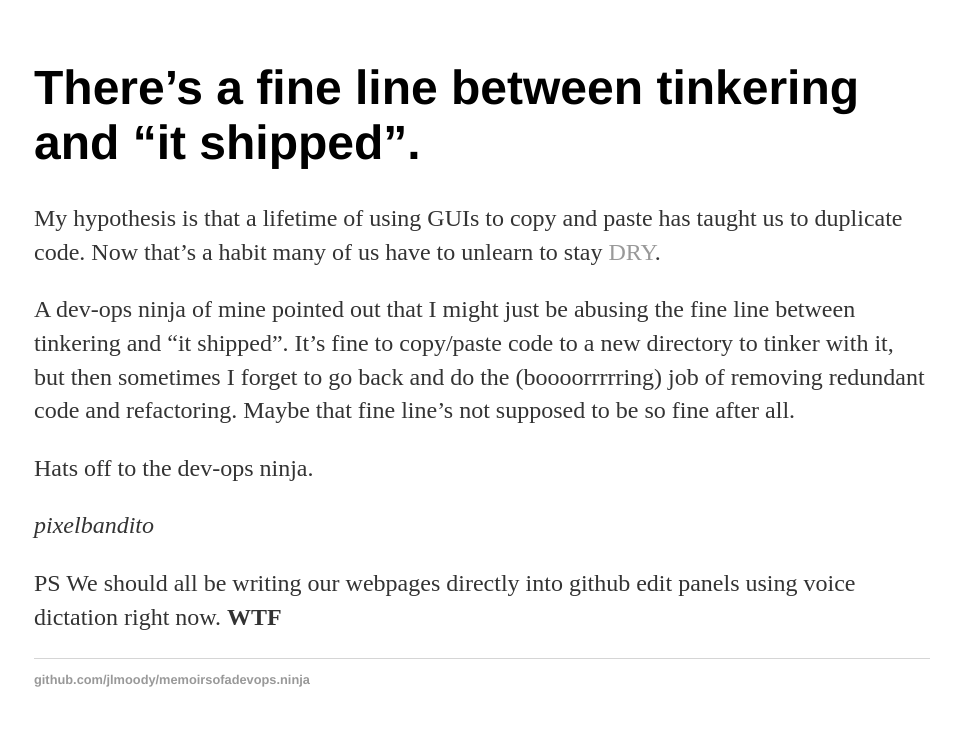
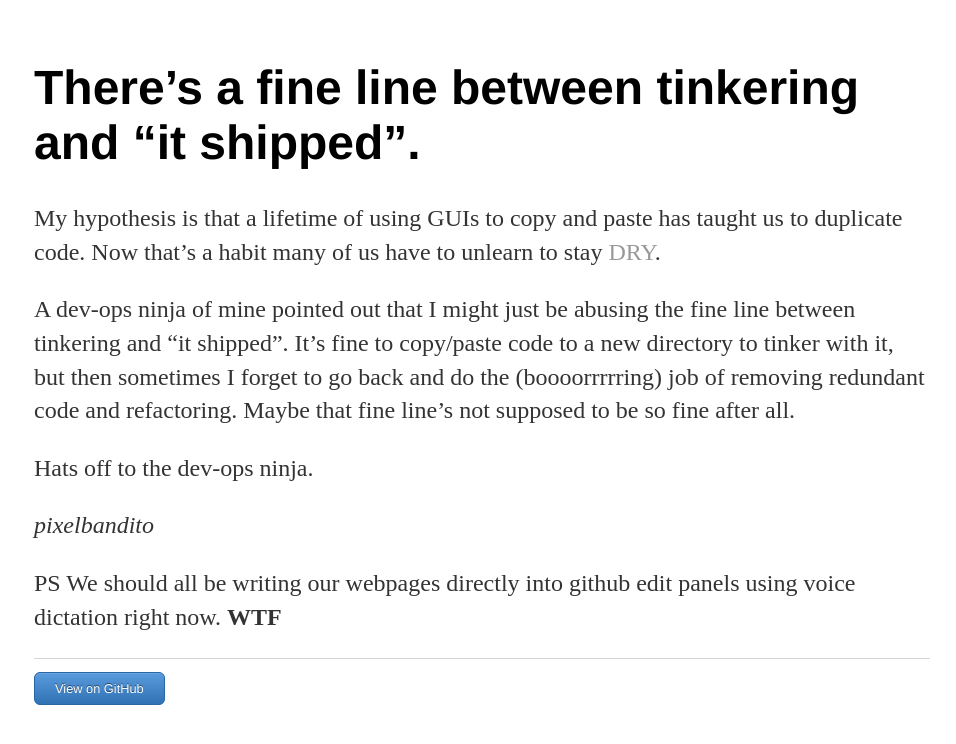
Before and after one commit to jsdelivrbot/memoirsofadevops.ninja, a Jekyll site: the page built from _posts/2017-03-22-tinkering-to-shipped.md, in a window 1280 px wide. Shown: the top 744 px of the page, without its empty margins (158-1114 px from the left). Built offline with Jekyll 4.4.1, drawn with Linux system fonts in a browser that asks for light colours; our own code applies the rules of GitHub Pages for plain Markdown files.

Commit message:
testing new layout

```diff
--- a/_layouts/default.html
+++ b/_layouts/default.html
@@ -17,7 +17,7 @@
 			</div><!-- /.container -->
 			<footer>
 	    		<ul>
-	        		<li><a href="https://github.com/jlmoody/memoirsofadevops.ninja">github.com/jlmoody/memoirsofadevops.ninja</a></li>
+	        		<a href="https://github.com/jlmoody/memoirsofadevops.ninja" class="btn">View on GitHub</a>
 				</ul>
 			</footer>
 		</body>
```
